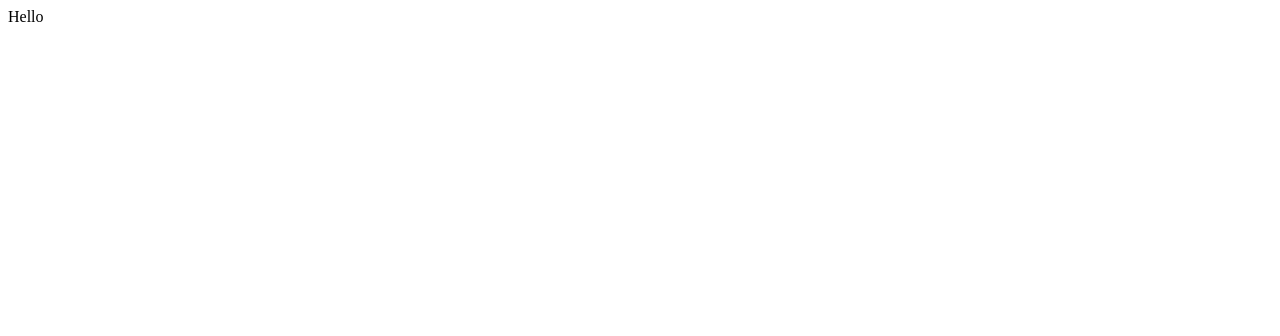
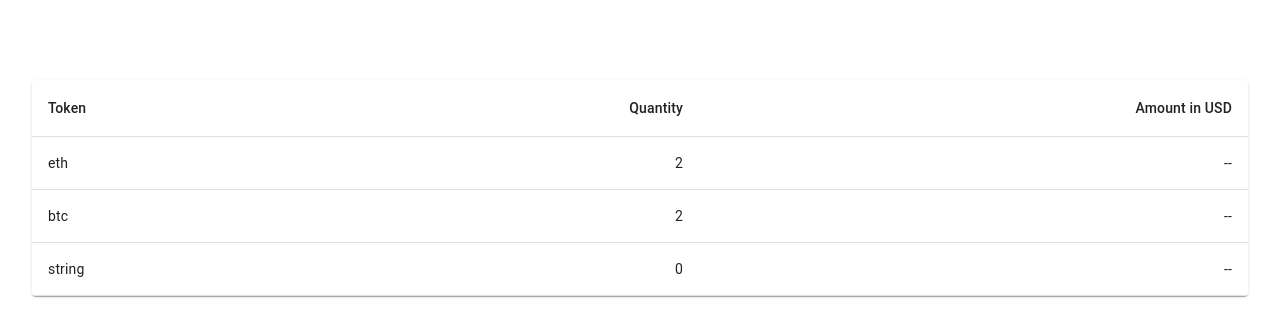
Before and after one commit to gusilva/coin-client, a React app: page / in a window 1280 px wide. Shown: the top 336 px of the page. Built offline with nearby package versions, Linux system fonts and the light colour scheme.

Commit message:
Add App base component

```diff
--- /dev/null
+++ b/src/App.tsx
@@ -0,0 +1,13 @@
+import React from 'react';
+import { Container } from '@material-ui/core';
+import CoinsList from '@/components/coins-list/coins-list';
+
+const App: React.FC = () => (
+  <>
+    <Container maxWidth={'lg'}>
+      <CoinsList />
+    </Container>
+  </>
+);
+
+export default App;
--- a/src/index.tsx
+++ b/src/index.tsx
@@ -1,4 +1,5 @@
 import React from 'react';
 import ReactDOM from 'react-dom';
+import App from '@/App';
 
-ReactDOM.render(<div>{'Hello'}</div>, document.getElementById('root'));
+ReactDOM.render(<App />, document.getElementById('root'));
```
